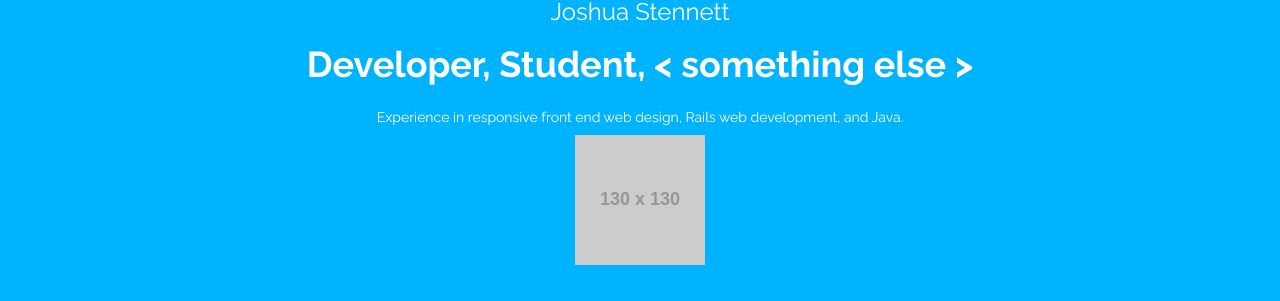
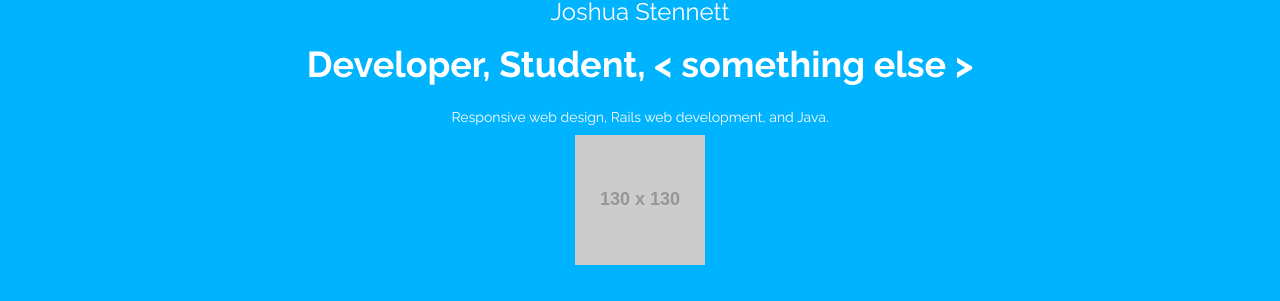
Before and after one commit to stennett10/personal-site, a Jekyll site: the page built from index.html, in a window 1280 px wide and 900 px high. Shown: the part 121-422 px from the top of the window. Built offline with Jekyll 4.4.1, drawn with Linux system fonts in a browser that asks for light colours; nearby versions of some CDN libraries.

```diff
--- a/_config.yml
+++ b/_config.yml
@@ -4,7 +4,7 @@
 title: "Josh"
 description: "A Simple portfolio, and rarely used blog."
 analytics: #Google analytics code in the format XX-nnnnnnnn-n
-baseurl: "/personal-site/" #important: start with /
+baseurl: "/" #important: start with /
 url: "http://joshsten.net"
 
 # Build settings
--- a/_includes/header.html
+++ b/_includes/header.html
@@ -4,7 +4,7 @@
             <div class="col-lg-8 col-lg-offset-2">
                 <h3>Joshua Stennett</h3>
                 <h1>Developer, Student, &lt; something else &gt;</h1>
-                <h5>Experience in responsive front end web design, Rails web development, and Java.</h5>
+                <h5>Responsive web design, Rails web development, and Java.</h5>
                 <h5></h5>
             </div>
             <div class="col-lg-8 col-lg-offset-2 himg">
```
